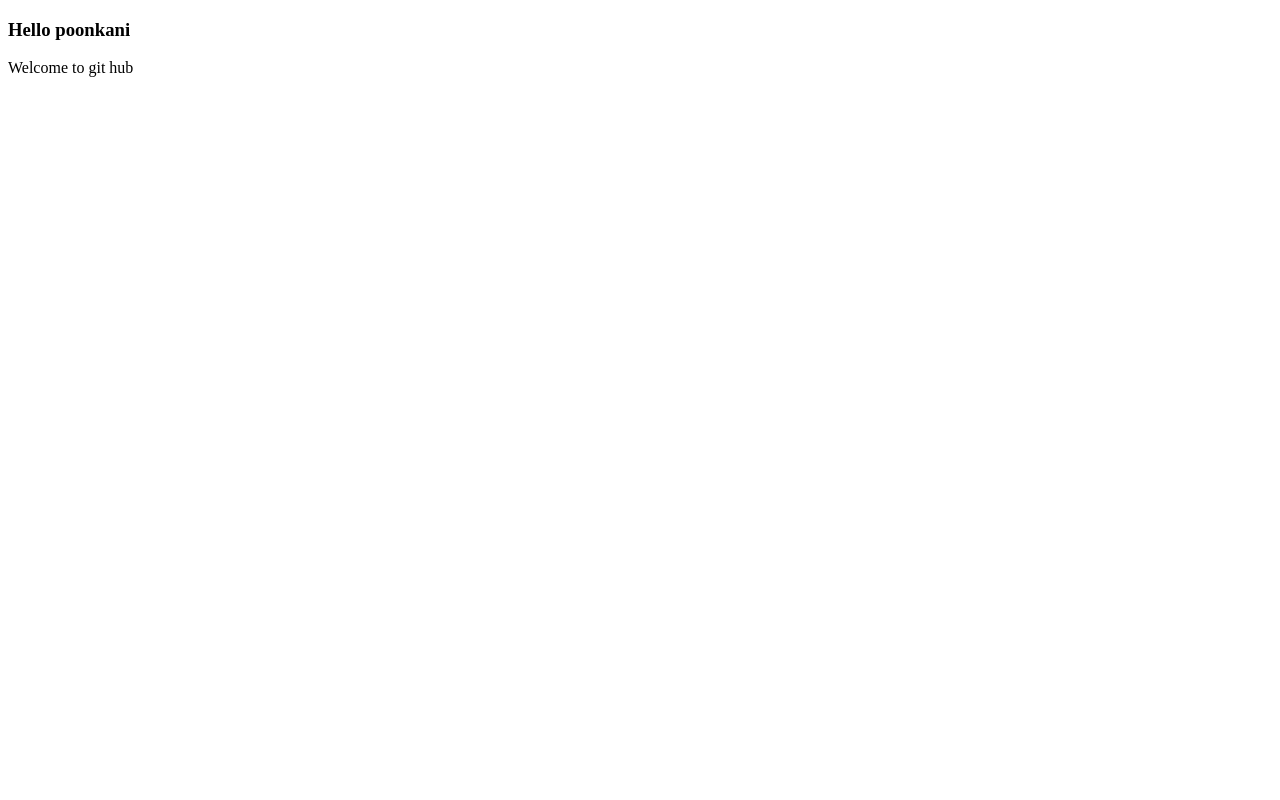
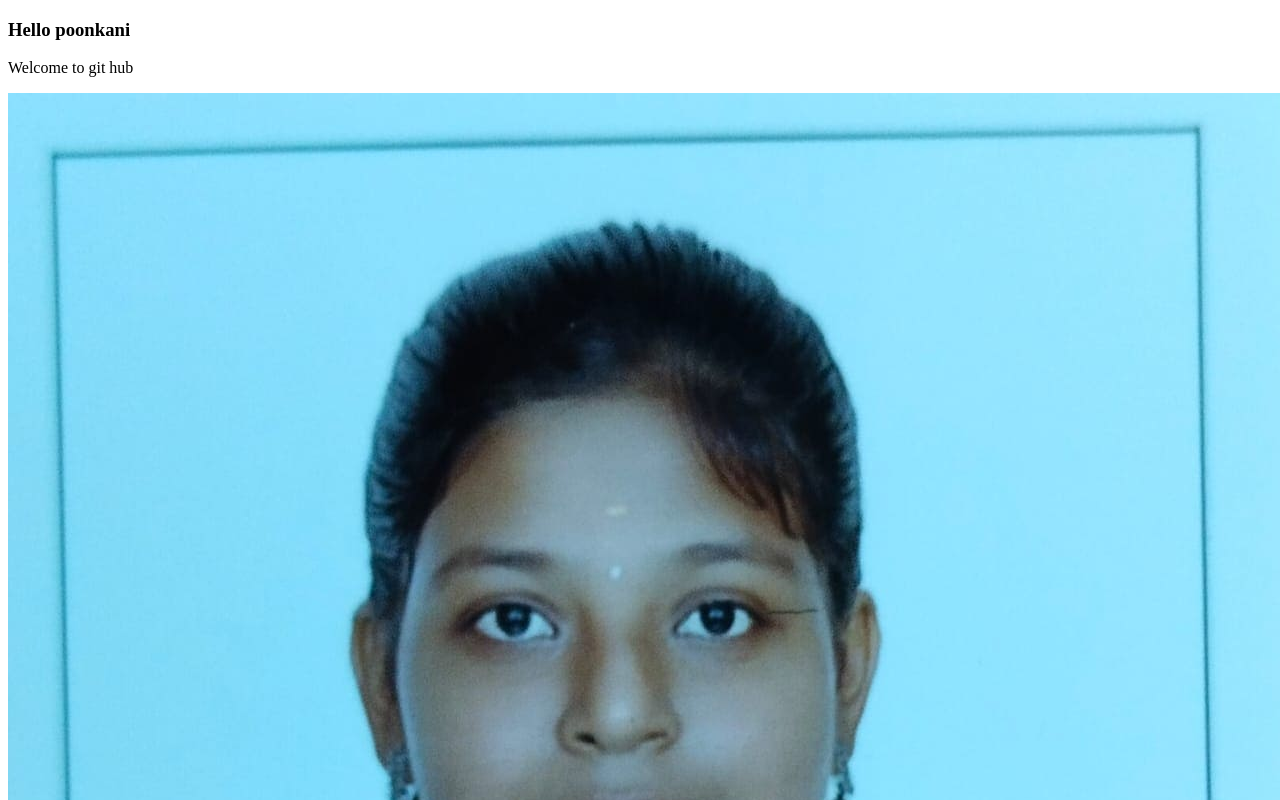
Before and after one commit to Poonkani/git-basic, a plain HTML site: page index.html in a window 1280 px wide. Shown: the top 800 px of the page. Drawn offline with Linux system fonts and the light colour scheme.

Commit message:
image added

```diff
--- a/index.html
+++ b/index.html
@@ -8,5 +8,6 @@
 <body>
     <h3>Hello poonkani</h3>
     <p>Welcome to git hub</p>
+    <img src="./img2 (1).jpg" alt="Error" srcset="">
 </body>
 </html>
```
Also changed, not shown: img2 (1).jpg (added).
